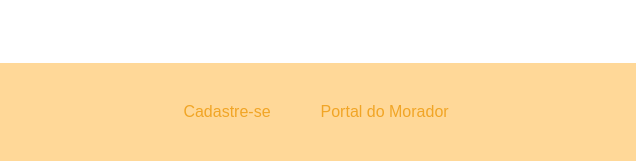
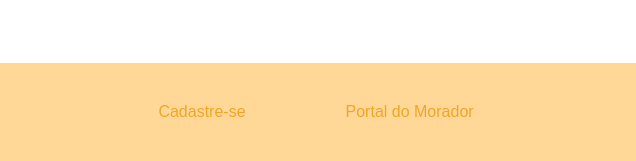
Before and after one commit to joshuadias06/CondoConnect-UI, a plain HTML site: page layouts/login.html in a window 1280 px wide. Shown: the part 639-800 px from the top of the page, 644-1280 px from the left. Drawn offline with Linux system fonts and the light colour scheme.

Commit message:
Updated Style

```diff
--- a/styles/login/login.css
+++ b/styles/login/login.css
@@ -109,7 +109,7 @@ body, html {
     bottom: 0;
     display: flex;
     justify-content: center;
-    gap: 50px;  /* Aumentei o espaço entre os links */
+    gap: 100px;  /* Aumentei o espaço entre os botões */
 }
 
 .bottom-buttons a {
```
